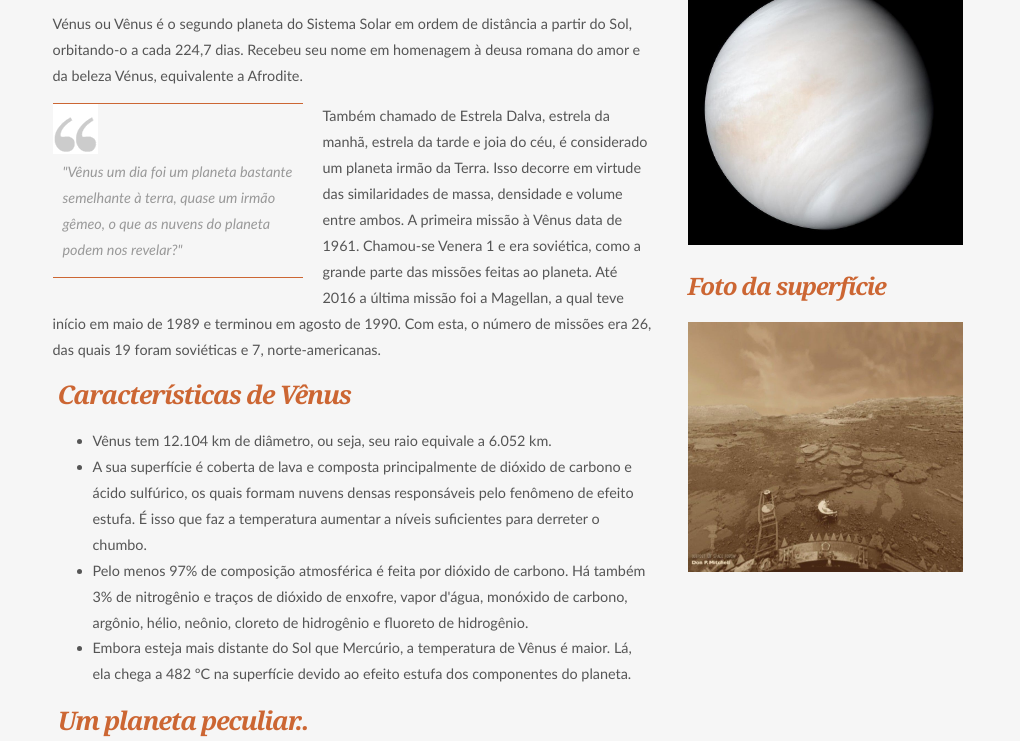
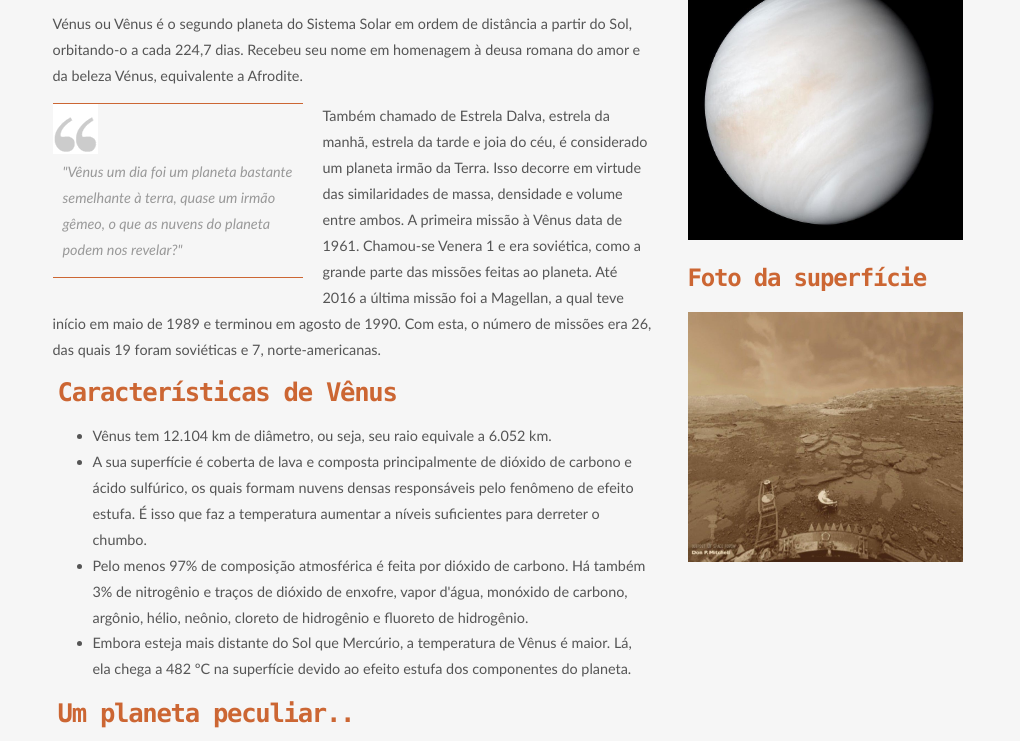
Before and after one commit to sdryann/oat-efrain-html, a plain HTML site: page venus.html in a window 1280 px wide. Shown: the part 265-1006 px from the top of the page, without its empty margins (130-1150 px from the left). Drawn offline with Linux system fonts and the light colour scheme.

Commit message:
luc con titulo

```diff
--- a/venus.html
+++ b/venus.html
@@ -47,7 +47,7 @@
             #apoio { float:right; width:300px; margin-top:30px }
             footer { clear:both; width:700px; margin:0 auto; font-size:0.75em; text-align:center; background-color:#ECECEC; padding:5px }
 
-            h1, h2, h4 { font-family:Georgia, "Lucida Console", Times, serif, monospace; color:#C63; font-style:italic; letter-spacing:-0.05em }
+            h1, h2, h4 { font-family: "Lucida Console", Georgia, Times, serif, monospace; color:#C63; font-style:normal; letter-spacing:-0.05em }
             h1 { font-size:2.6em; margin:0 5px; }
             h4 { font-size:1.6em; margin:0 5px; }
             p, li { font-family:"Trebuchet MS", Arial, Helvetica, sans-serif, monospace; font-size:0.9em; color:#555; line-height:1.8 }
```
